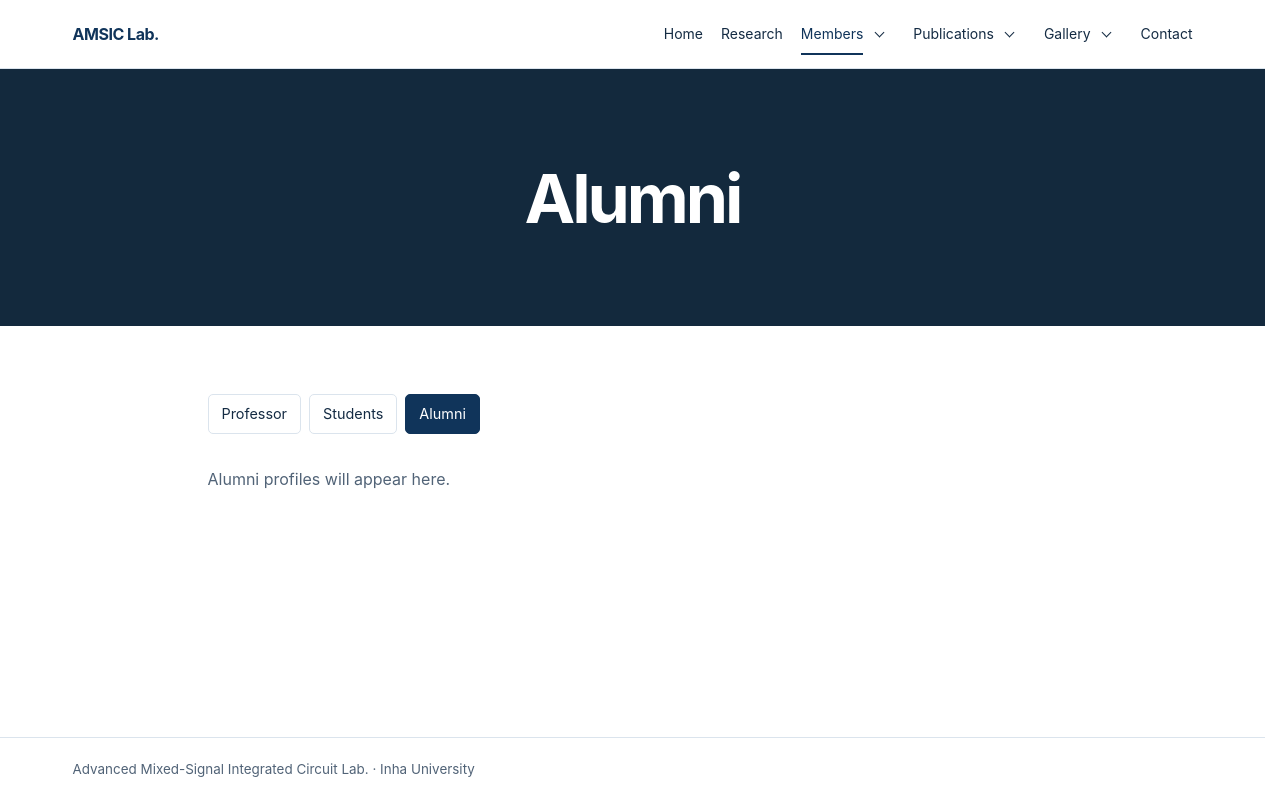
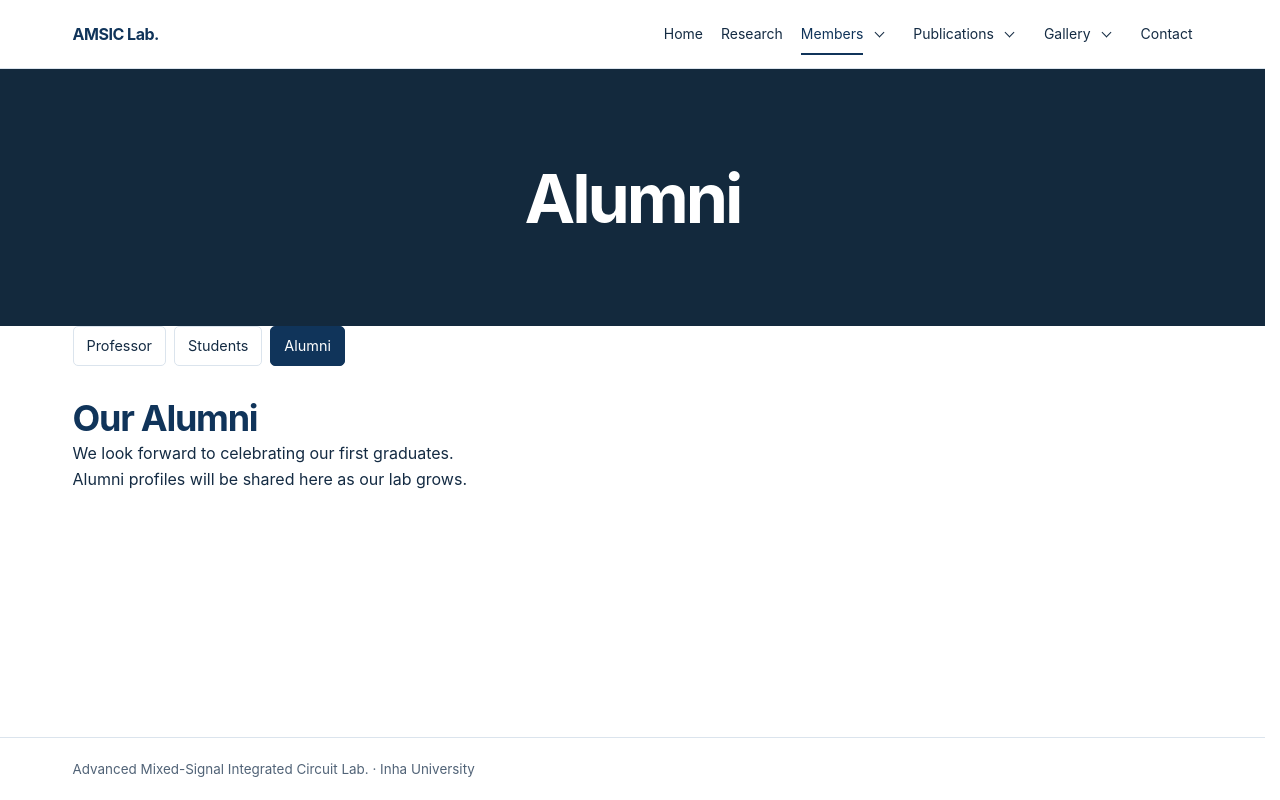
Before and after one commit to INHA-MSSL/mixedsignal-lab, a plain HTML site: page alumni.html in a window 1280 px wide. Drawn offline with Linux system fonts and the light colour scheme.

Commit message:
Update alumni.html

```diff
--- a/alumni.html
+++ b/alumni.html
@@ -58,18 +58,25 @@
     <div class="banner">
       <h1 class="container">Alumni</h1>
     </div>
-    <div class="container reading page-content">
-      <!-- 본문 상단의 하위 페이지 버튼. aria-current="page"는 지금 보고 있는 페이지를 표시합니다. -->
+
+    <div class="container alumni-content">
+      <!-- Members 페이지 공통 버튼 -->
       <nav class="subnav" aria-label="Members pages">
         <a href="professor.html">Professor</a>
         <a href="students.html">Students</a>
         <a href="alumni.html" aria-current="page">Alumni</a>
       </nav>
-      <!-- 항목을 추가할 때 아래 문장을 실제 내용 또는 목록으로 바꾸세요. -->
-      <p>Alumni profiles will appear here.</p>
+
+      <!-- 졸업생이 생기면 이 영역을 프로필 목록으로 교체하세요. -->
+      <section class="alumni-notice" aria-labelledby="alumni-title">
+        <h2 id="alumni-title">Our Alumni</h2>
+        <p>
+          We look forward to celebrating our first graduates.<br>
+          Alumni profiles will be shared here as our lab grows.
+        </p>
+      </section>
     </div>
   </main>
-
   <footer>
     <div class="container">Advanced Mixed-Signal Integrated Circuit Lab. · Inha University</div>
   </footer>
```
